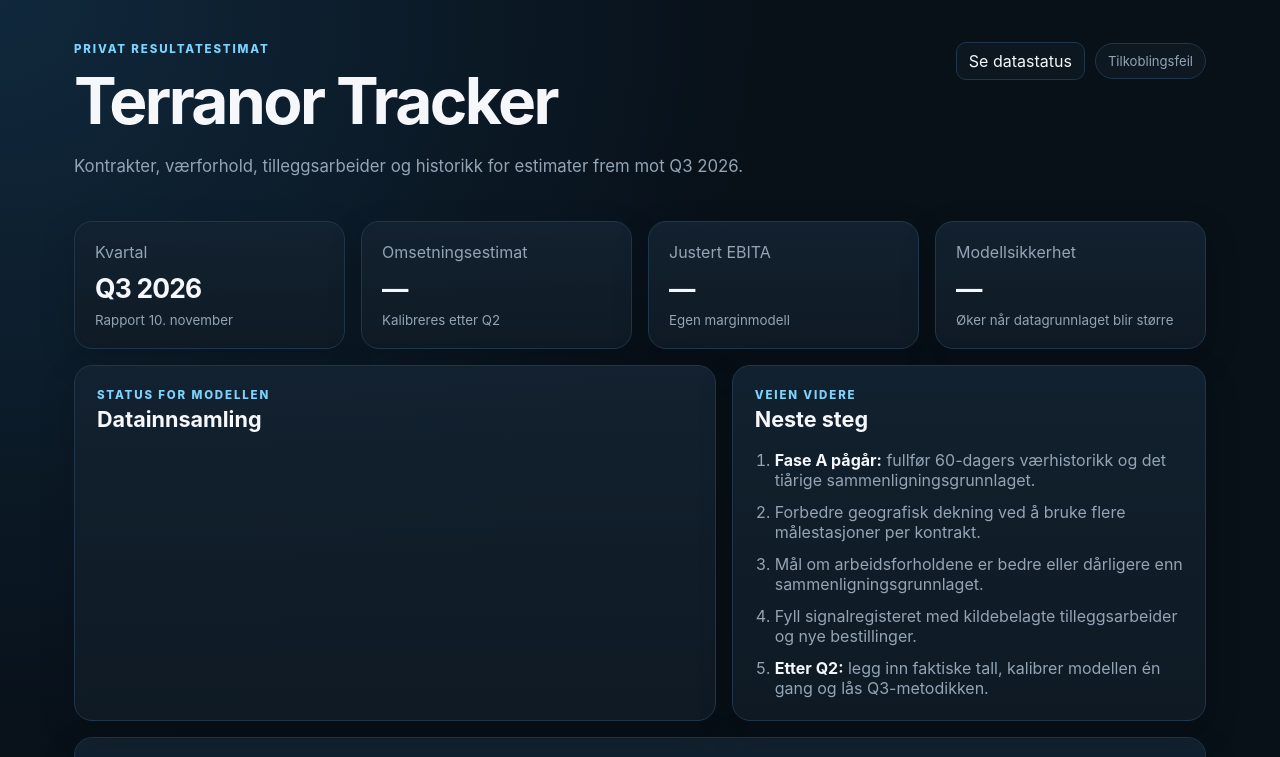
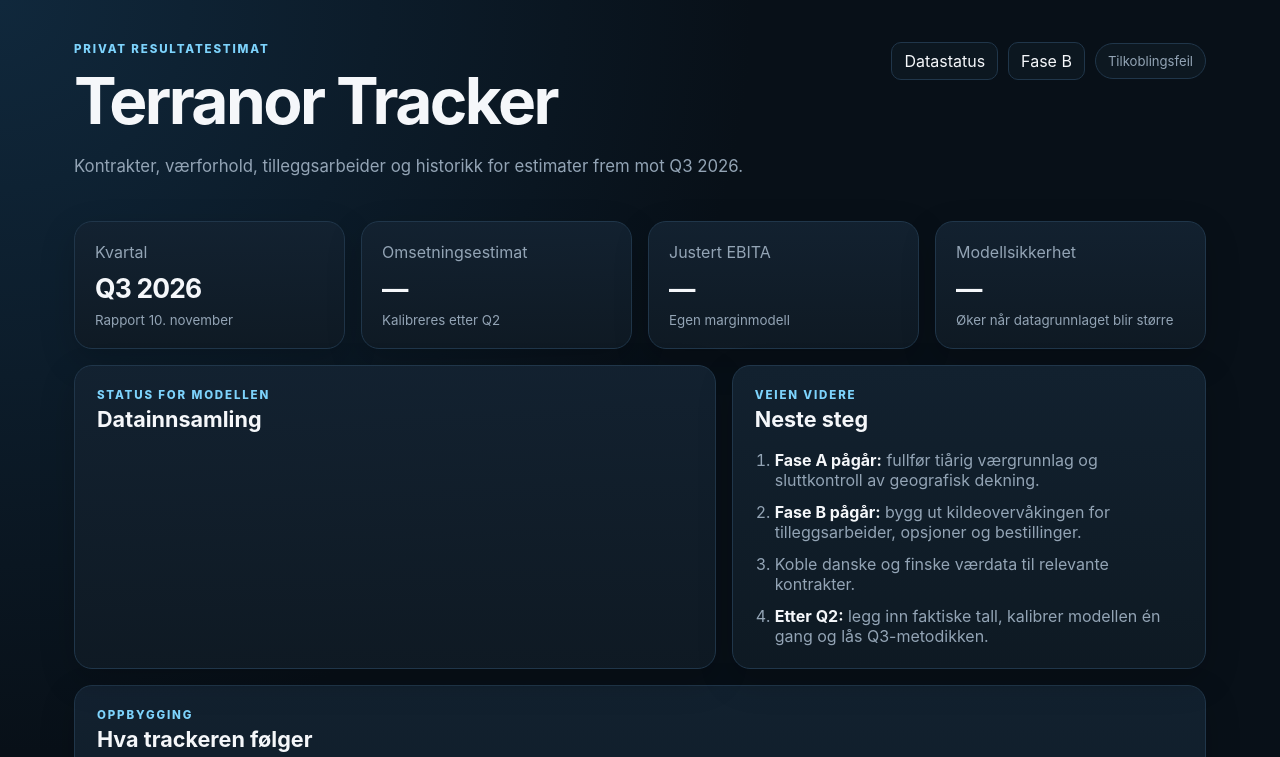
Before and after one commit to MKej88/terranor-tracker, a website: page public/index.html in a window 1280 px wide. Shown: the top 757 px of the page. Drawn offline with Linux system fonts and the light colour scheme; no server answers.

Commit message:
Legg til direkte lenke til Fase B

```diff
--- a/public/index.html
+++ b/public/index.html
@@ -16,7 +16,8 @@
           <p class="lede">Kontrakter, værforhold, tilleggsarbeider og historikk for estimater frem mot Q3 2026.</p>
         </div>
         <div class="top-links">
-          <a class="nav-link" href="/status.html">Se datastatus</a>
+          <a class="nav-link" href="/status.html">Datastatus</a>
+          <a class="nav-link" href="/fase-b.html">Fase B</a>
           <div class="pill" id="health-pill">kobler til…</div>
         </div>
       </header>
@@ -63,10 +64,9 @@
             </div>
           </div>
           <ol class="roadmap">
-            <li><b>Fase A pågår:</b> fullfør 60-dagers værhistorikk og det tiårige sammenligningsgrunnlaget.</li>
-            <li>Forbedre geografisk dekning ved å bruke flere målestasjoner per kontrakt.</li>
-            <li>Mål om arbeidsforholdene er bedre eller dårligere enn sammenligningsgrunnlaget.</li>
-            <li>Fyll signalregisteret med kildebelagte tilleggsarbeider og nye bestillinger.</li>
+            <li><b>Fase A pågår:</b> fullfør tiårig værgrunnlag og sluttkontroll av geografisk dekning.</li>
+            <li><b>Fase B pågår:</b> bygg ut kildeovervåkingen for tilleggsarbeider, opsjoner og bestillinger.</li>
+            <li>Koble danske og finske værdata til relevante kontrakter.</li>
             <li><b>Etter Q2:</b> legg inn faktiske tall, kalibrer modellen én gang og lås Q3-metodikken.</li>
           </ol>
         </article>
```
